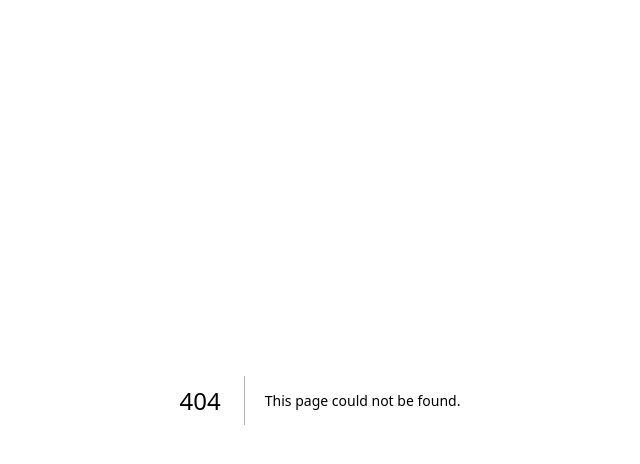
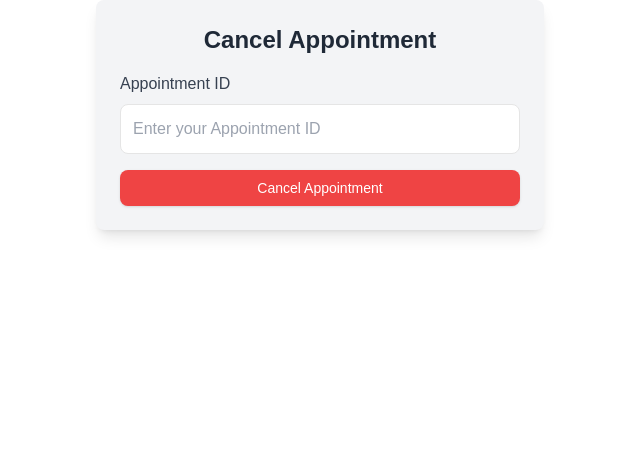
Before and after one commit to ScissorhandsMetu/react-fe, a Next.js app: page /cancelAppointment in a window 1280 px wide. Before the commit this address had no page. Shown: the top 464 px of the page, without its empty margins (320-960 px from the left). Built offline with nearby package versions, Linux system fonts and the light colour scheme.

Commit message:
cancel booking page

```diff
--- /dev/null
+++ b/app/cancelAppointment/page.tsx
@@ -0,0 +1,85 @@
+"use client"
+
+import { useRouter } from "next/navigation"
+import { useState } from "react"
+
+import { Button } from "@/components/ui/button"
+
+const CancelAppointmentPage = () => {
+  const router = useRouter()
+  const [appointmentId, setAppointmentId] = useState("")
+  const [error, setError] = useState("")
+  const [loading, setLoading] = useState(false)
+
+  const handleCancelAppointment = async () => {
+    if (!appointmentId) {
+      setError("Please enter a valid Appointment ID.")
+      return
+    }
+
+    setLoading(true)
+    setError("")
+
+    try {
+      const response = await fetch(
+        "http://34.142.51.130:8080/appointments/cancel",
+        {
+          method: "DELETE",
+          headers: {
+            "Content-Type": "application/json",
+          },
+          body: JSON.stringify({ appointment_id: parseInt(appointmentId, 10) }),
+        }
+      )
+
+      if (response.ok) {
+        alert("Appointment canceled successfully.")
+        router.push("/") // Redirect to the main page
+      } else {
+        const data = await response.json()
+        setError(data.message || "Failed to cancel the appointment.")
+      }
+    } catch (error) {
+      console.error("Error canceling appointment:", error)
+      setError("An error occurred. Please try again later.")
+    } finally {
+      setLoading(false)
+    }
+  }
+
+  return (
+    <div className="container mx-auto max-w-md rounded-lg bg-gray-100 p-6 shadow-lg">
+      <h1 className="mb-4 text-center text-2xl font-bold text-gray-800">
+        Cancel Appointment
+      </h1>
+      <div className="mb-4">
+        <label
+          htmlFor="appointmentId"
+          className="block font-medium text-gray-700"
+        >
+          Appointment ID
+        </label>
+        <input
+          id="appointmentId"
+          type="text"
+          value={appointmentId}
+          onChange={(e) => setAppointmentId(e.target.value)}
+          className="mt-2 w-full rounded-lg border p-3"
+          placeholder="Enter your Appointment ID"
+        />
+      </div>
+      {error && <p className="mb-4 text-sm text-red-500">{error}</p>}
+      <Button
+        onClick={handleCancelAppointment}
+        disabled={loading}
+        className={`w-full rounded-lg p-3 text-white ${
+          loading ? "bg-gray-400" : "bg-red-500 hover:bg-red-600"
+        }`}
+      >
+        {loading ? "Cancelling..." : "Cancel Appointment"}
+      </Button>
+    </div>
+  )
+}
+
+export default CancelAppointmentPage
```
